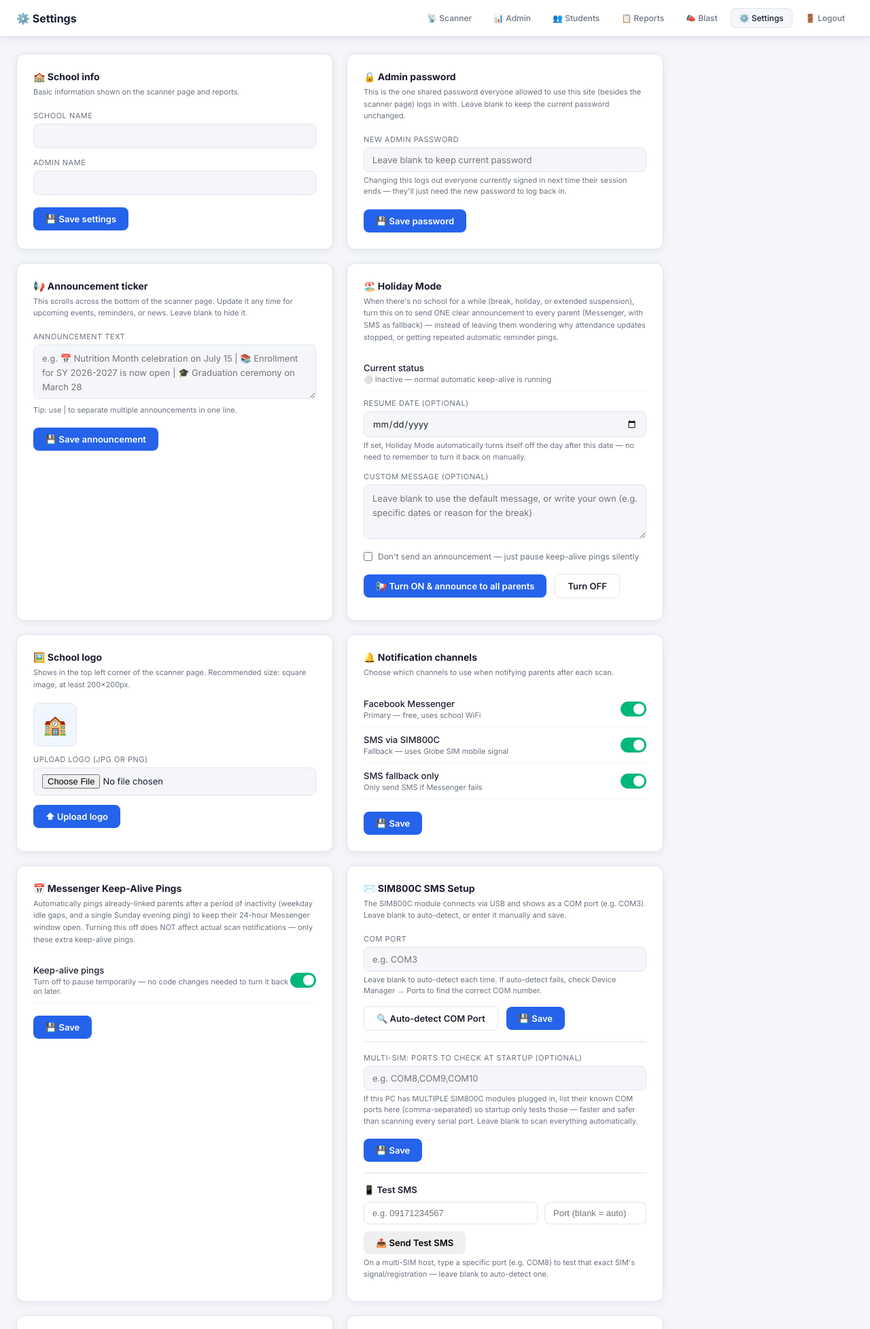
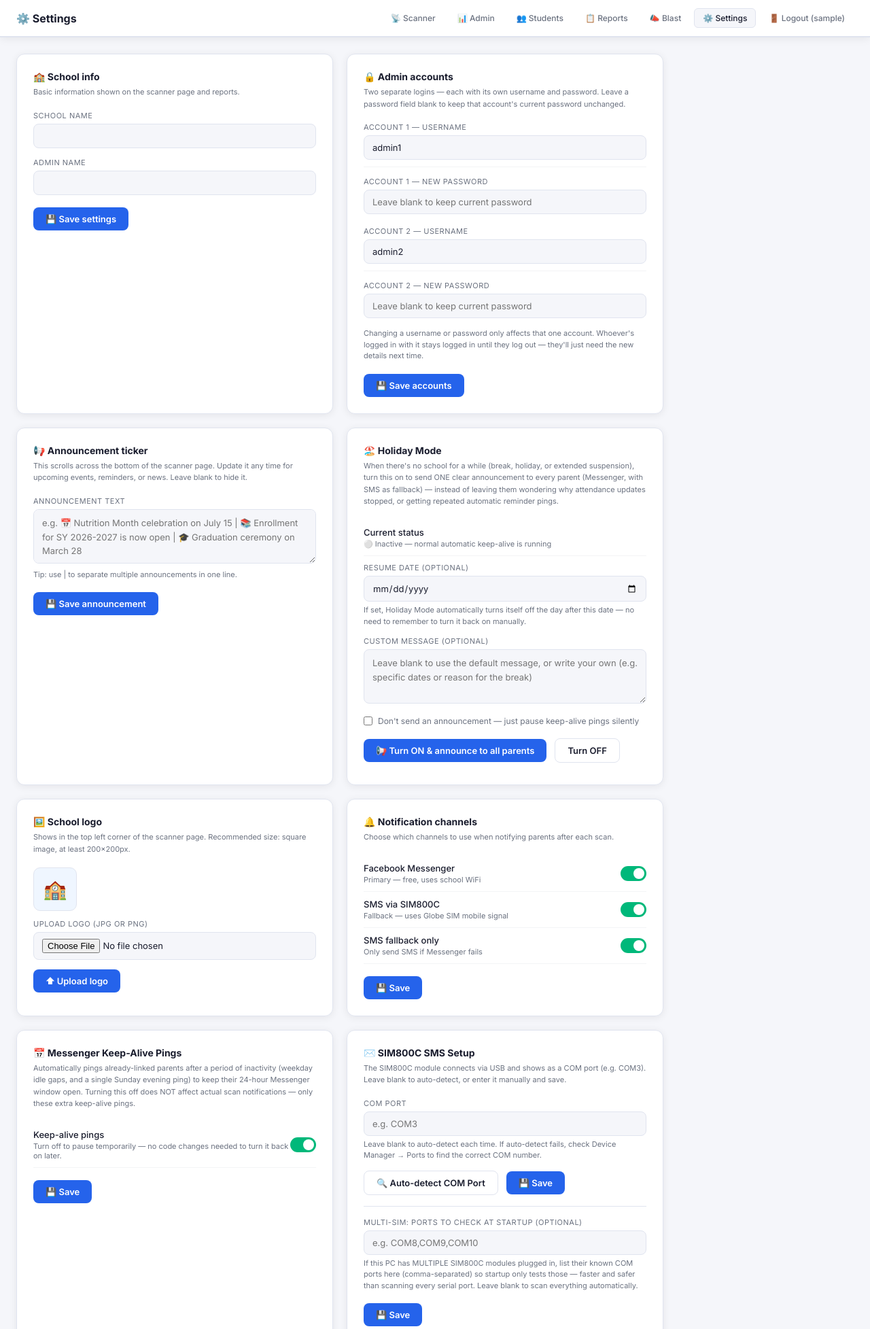
Before and after one commit to CharmeineC/Student-Attendance, a Flask app: page /settings in a window 1280 px wide. Shown: the top 1955 px of the page at 68% size. Run offline with Flask 3, Linux system fonts and the light colour scheme; the visitor is signed in with stand-in values (Sample User, id 1); data that the repository does not hold is empty; some libraries are stand-ins or nearby versions.

Commit message:
Add files via upload

```diff
--- a/templates/admin.html
+++ b/templates/admin.html
@@ -48,7 +48,7 @@
     <a href="/reports"  class="nav-link">📋 Reports</a>
     <a href="/blast" class="nav-link">📣 Blast</a>
     <a href="/settings" class="nav-link">⚙️ Settings</a>
-    <a href="/logout" class="nav-link">🚪 Logout</a>
+    <a href="/logout" class="nav-link">🚪 Logout{% if session.admin_user %} ({{ session.admin_user }}){% endif %}</a>
   </div>
 </div>
 <div class="content">
--- a/templates/blast.html
+++ b/templates/blast.html
@@ -87,7 +87,7 @@
     <a href="/reports"  class="nav-link">📋 Reports</a>
     <a href="/blast"    class="nav-link active">📣 Blast</a>
     <a href="/settings" class="nav-link">⚙️ Settings</a>
-    <a href="/logout" class="nav-link">🚪 Logout</a>
+    <a href="/logout" class="nav-link">🚪 Logout{% if session.admin_user %} ({{ session.admin_user }}){% endif %}</a>
   </div>
 </div>
 
--- a/templates/login.html
+++ b/templates/login.html
@@ -34,8 +34,12 @@
   <form method="POST" action="/login">
     <input type="hidden" name="next" value="{{ request.args.get('next','') }}"/>
     <div class="form-row">
+      <label class="form-label">Username</label>
+      <input class="form-input" type="text" name="username" autocomplete="username" autofocus required/>
+    </div>
+    <div class="form-row">
       <label class="form-label">Password</label>
-      <input class="form-input" type="password" name="password" autocomplete="current-password" autofocus required/>
+      <input class="form-input" type="password" name="password" autocomplete="current-password" required/>
     </div>
     <button type="submit" class="btn">Log In</button>
   </form>
--- a/templates/qr_stickers.html
+++ b/templates/qr_stickers.html
@@ -74,7 +74,7 @@
     <a href="/blast"       class="nav-link">📣 Blast</a>
     <a href="/qr_stickers" class="nav-link active">🔲 QR Stickers</a>
     <a href="/settings"    class="nav-link">⚙️ Settings</a>
-    <a href="/logout" class="nav-link">🚪 Logout</a>
+    <a href="/logout" class="nav-link">🚪 Logout{% if session.admin_user %} ({{ session.admin_user }}){% endif %}</a>
   </div>
 </div>
 
--- a/templates/reports.html
+++ b/templates/reports.html
@@ -38,7 +38,7 @@
     <a href="/reports"  class="nav-link active">📋 Reports</a>
     <a href="/blast"    class="nav-link">📣 Blast</a>
     <a href="/settings" class="nav-link">⚙️ Settings</a>
-    <a href="/logout" class="nav-link">🚪 Logout</a>
+    <a href="/logout" class="nav-link">🚪 Logout{% if session.admin_user %} ({{ session.admin_user }}){% endif %}</a>
   </div>
 </div>
 <div class="content">
--- a/templates/settings.html
+++ b/templates/settings.html
@@ -57,7 +57,7 @@
     <a href="/blast"       class="nav-link">📣 Blast</a>
 
     <a href="/settings" class="nav-link active">⚙️ Settings</a>
-    <a href="/logout" class="nav-link">🚪 Logout</a>
+    <a href="/logout" class="nav-link">🚪 Logout{% if session.admin_user %} ({{ session.admin_user }}){% endif %}</a>
   </div>
 </div>
 <div class="content">
@@ -85,17 +85,32 @@
     </div>
   </div>
 
-  <!-- Admin password -->
+  <!-- Admin accounts -->
   <div class="card">
-    <div class="card-title">🔒 Admin password</div>
-    <div class="card-desc">This is the one shared password everyone allowed to use this site (besides the scanner page) logs in with. Leave blank to keep the current password unchanged.</div>
+    <div class="card-title">🔒 Admin accounts</div>
+    <div class="card-desc">Two separate logins — each with its own username and password. Leave a password field blank to keep that account's current password unchanged.</div>
+
+    <div class="form-row" style="padding-bottom:10px;border-bottom:1px solid #f3f4f6">
+      <label class="form-label">Account 1 — Username</label>
+      <input class="form-input" name="admin1_username" value="{{ settings.get('admin1_username','admin1') }}"/>
+    </div>
     <div class="form-row">
-      <label class="form-label">New admin password</label>
-      <input class="form-input" type="password" name="admin_password" placeholder="Leave blank to keep current password" autocomplete="new-password"/>
-      <div class="hint">Changing this logs out everyone currently signed in next time their session ends — they'll just need the new password to log back in.</div>
+      <label class="form-label">Account 1 — New password</label>
+      <input class="form-input" type="password" name="admin1_password" placeholder="Leave blank to keep current password" autocomplete="new-password"/>
     </div>
+
+    <div class="form-row" style="padding-bottom:10px;margin-top:18px;border-bottom:1px solid #f3f4f6">
+      <label class="form-label">Account 2 — Username</label>
+      <input class="form-input" name="admin2_username" value="{{ settings.get('admin2_username','admin2') }}"/>
+    </div>
+    <div class="form-row">
+      <label class="form-label">Account 2 — New password</label>
+      <input class="form-input" type="password" name="admin2_password" placeholder="Leave blank to keep current password" autocomplete="new-password"/>
+    </div>
+
+    <div class="hint">Changing a username or password only affects that one account. Whoever's logged in with it stays logged in until they log out — they'll just need the new details next time.</div>
     <div class="save-row">
-      <button type="submit" class="btn btn-blue">💾 Save password</button>
+      <button type="submit" class="btn btn-blue">💾 Save accounts</button>
     </div>
   </div>
 
--- a/templates/students.html
+++ b/templates/students.html
@@ -85,7 +85,7 @@
     <a href="/blast"       class="nav-link">📣 Blast</a>
 
     <a href="/settings"    class="nav-link">⚙️ Settings</a>
-    <a href="/logout" class="nav-link">🚪 Logout</a>
+    <a href="/logout" class="nav-link">🚪 Logout{% if session.admin_user %} ({{ session.admin_user }}){% endif %}</a>
   </div>
 </div>
 
```
